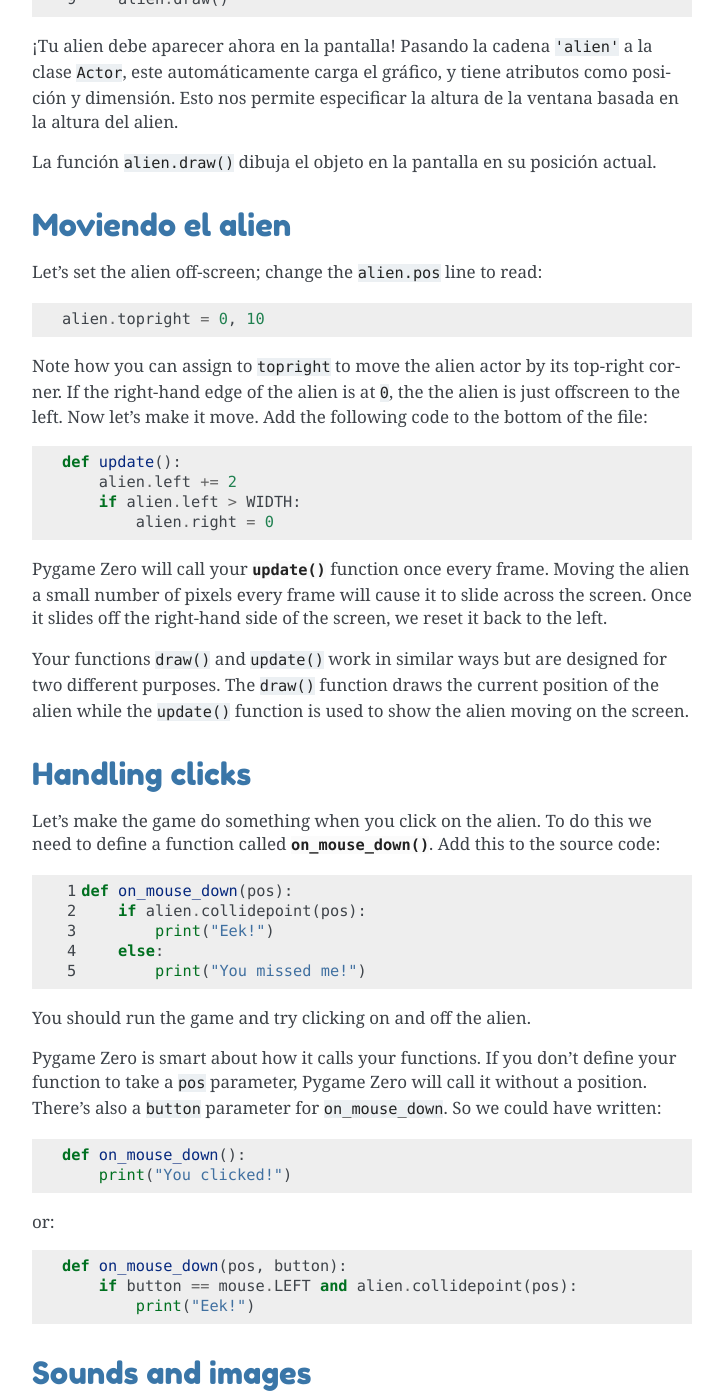
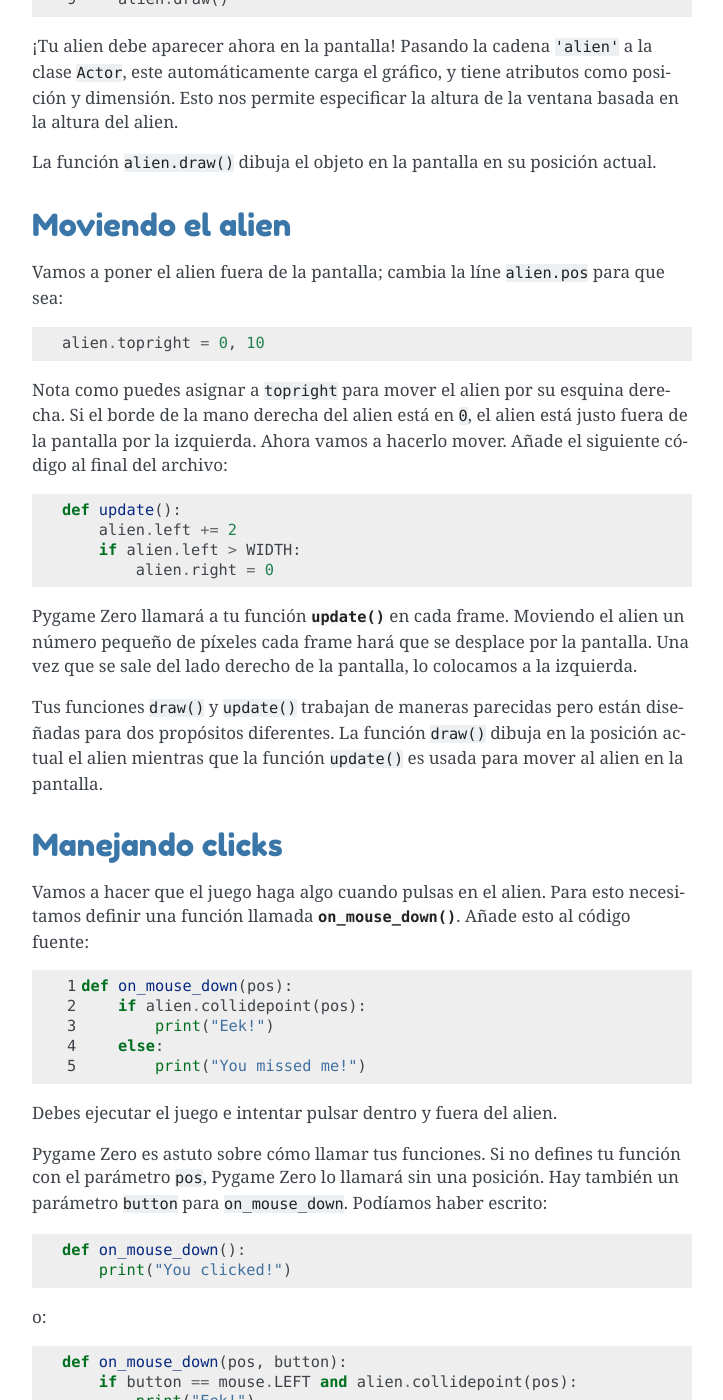
Before and after one commit to alcarazzam/pgzero-spanish, a Sphinx documentation site: the page built from doc/introduction.rst, in a window 1280 px wide and 1400 px high, scrolled down 2225 px. Shown: the whole window, without its empty margins (388-1111 px from the left). Built offline with Sphinx 7.4.7, drawn with Linux system fonts in a browser that asks for light colours; pages that are not in the unit, such as notebooks, are missing from menus; some of the changed text lies outside the part shown.

Commit message:
Update introduction

```diff
--- a/doc/introduction.rst
+++ b/doc/introduction.rst
@@ -116,36 +116,37 @@ actual.
 Moviendo el alien
 -----------------
 
-Let's set the alien off-screen; change the ``alien.pos`` line to read::
+Vamos a poner el alien fuera de la pantalla; cambia la líne ``alien.pos`` para
+que sea::
 
     alien.topright = 0, 10
 
-Note how you can assign to ``topright`` to move the alien actor by its
-top-right corner. If the right-hand edge of the alien is at ``0``, the the
-alien is just offscreen to the left.  Now let's make it move. Add the following
-code to the bottom of the file::
+Nota como puedes asignar a ``topright`` para mover el alien por su esquina
+derecha. Si el borde de la mano derecha del alien está en ``0``, el alien está
+justo fuera de la pantalla por la izquierda. Ahora vamos a hacerlo mover. Añade
+el siguiente código al final del archivo::
 
     def update():
         alien.left += 2
         if alien.left > WIDTH:
             alien.right = 0
 
-Pygame Zero will call your :func:`update` function once every frame. Moving the
-alien a small number of pixels every frame will cause it to slide across the
-screen. Once it slides off the right-hand side of the screen, we reset it back
-to the left.
+Pygame Zero llamará a tu función :func:`update` en cada frame. Moviendo el alien
+un número pequeño de píxeles cada frame hará que se desplace por la pantalla.
+Una vez que se sale del lado derecho de la pantalla, lo colocamos a la izquierda.
 
-Your functions ``draw()`` and ``update()`` work in similar ways but are designed for two different purposes.
-The ``draw()`` function draws the current position of the alien while the ``update()`` function is used to show the alien
-moving on the screen.
+Tus funciones ``draw()`` y ``update()`` trabajan de maneras parecidas pero están
+diseñadas para dos propósitos diferentes. La función ``draw()`` dibuja en la
+posición actual el alien mientras que la función ``update()`` es usada para
+mover al alien en la pantalla.
 
 
-Handling clicks
----------------
+Manejando clicks
+----------------
 
-Let's make the game do something when you click on the alien. To do this we
-need to define a function called :func:`on_mouse_down`. Add this to the source
-code::
+Vamos a hacer que el juego haga algo cuando pulsas en el alien. Para esto
+necesitamos definir una función llamada :func:`on_mouse_down`. Añade esto al
+código fuente::
 
     def on_mouse_down(pos):
         if alien.collidepoint(pos):
@@ -153,17 +154,16 @@ code::
         else:
             print("You missed me!")
 
-You should run the game and try clicking on and off the alien.
+Debes ejecutar el juego e intentar pulsar dentro y fuera del alien.
 
-Pygame Zero is smart about how it calls your functions. If you don't define
-your function to take a ``pos`` parameter, Pygame Zero will call it without
-a position. There's also a ``button`` parameter for ``on_mouse_down``. So we
-could have written::
+Pygame Zero es astuto sobre cómo llamar tus funciones. Si no defines tu función
+con el parámetro ``pos``, Pygame Zero lo llamará sin una posición. Hay también
+un parámetro ``button`` para ``on_mouse_down``. Podíamos haber escrito::
 
     def on_mouse_down():
         print("You clicked!")
 
-or::
+o::
 
     def on_mouse_down(pos, button):
         if button == mouse.LEFT and alien.collidepoint(pos):
@@ -171,17 +171,17 @@ or::
 
 
 
-Sounds and images
------------------
+Sonidos e imágenes
+------------------
 
-Now let's make the alien appear hurt. Save these files:
+Vamos a hacer que el alien parezca herido. Guarda estos archivos:
 
-* `alien_hurt.png <_static/alien_hurt.png>`_ - save this as ``alien_hurt.png``
-  in the ``images`` directory.
-* `eep.wav <_static/eep.wav>`_ - create a directory called ``sounds`` and save
-  this as ``eep.wav`` in that directory.
+* `alien_hurt.png <_static/alien_hurt.png>`_ - guarda esto como
+  ``alien_hurt.png`` en el directorio ``images``.
+* `eep.wav <_static/eep.wav>`_ - crea un directorio llamado ``sounds`` y guarda
+  esto como ``eep.wav`` en ese directorio.
 
-Your project should now look like this:
+Tu proyecto debe verse así ahora:
 
 .. code-block:: none
 
@@ -193,29 +193,29 @@ Your project should now look like this:
     │   └── eep.wav
     └── intro.py
 
-``sounds/`` is the standard directory that Pygame Zero will look in to find
-your sound files.
+``sounds/`` es el directorio estándar en el que Pygame Zero mirará para buscar
+tus archivos de sonido.
 
-Now let's change the ``on_mouse_down`` function to use these new resources::
+Vamos a cambiar la función ``on_mouse_down`` para que use esos nuevos archivos::
 
     def on_mouse_down(pos):
         if alien.collidepoint(pos):
             alien.image = 'alien_hurt'
             sounds.eep.play()
 
-Now when you click on the alien, you should hear a sound, and the sprite will
-change to an unhappy alien.
+Cuando ahora pulsas al alien, debes escuchar un sonido, y el objeto se cambiará
+a un alien triste.
 
-There's a bug in this game though; the alien doesn't ever change back to a
-happy alien (but the sound will play on each click). Let's fix this next.
+Hay un fallo en este juego; el alien no vuelve a cambiar al alien feliz (pero
+el el sonido se escuchará en cada click). Vamos a corregirlo ahora.
 
 
-Clock
+Reloj
 -----
 
-If you're familiar with Python outside of games programming, you might know the
-``time.sleep()`` method that inserts a delay. You might be tempted to write
-code like this::
+Si estás familizrizado con Python fuera la programación de juegos, deberías
+conocer la función ``time.sleep()`` que realiza una pausa. Podrías estar
+tentado a escribir un código como este::
 
     def on_mouse_down(pos):
         if alien.collidepoint(pos):
@@ -224,17 +224,17 @@ code like this::
             time.sleep(1)
             alien.image = 'alien'
 
-Unfortunately, this is not at all suitable for use in a game. ``time.sleep()``
-blocks all activity; we want the game to go on running and animating. In fact
-we need to return from ``on_mouse_down``, and let the game work out when to
-reset the alien as part of its normal processing, all the while running your
-``draw()`` and ``update()`` methods.
+Desafortunadamente, esto no es del todo válido para usarlo en un juego.
+``time.sleep()`` bloquea toda la actividad; queremos que el juego vaya
+funcionando y animando. De hecho, necesitamos salir de ``on_mouse_down``, y
+dejar que el juego funcione cuando reseteamos el alien como parte del procesado
+normal, todo mientras ejecutamos tus funciones ``draw()`` y ``update()``
 
-This is not difficult with Pygame Zero, because it has a built-in
-:class:`Clock` that can schedule functions to be called later.
+Esto no es difícil con Pygame Zero, porque tiene la función implícita
+:class:`Clock` que puede programar funciones para que sean llamadas después
 
-First, let's "refactor" (ie. re-organise the code). We can create functions to
-set the alien as hurt and also to change it back to normal::
+Primero, vamos a "refractar" (reorganizar el código). Podemos crear funciones
+para poner el alien como herido y para que vuelva a estar normal::
 
     def on_mouse_down(pos):
         if alien.collidepoint(pos):
@@ -249,36 +249,38 @@ set the alien as hurt and also to change it back to normal::
     def set_alien_normal():
         alien.image = 'alien'
 
-This is not going to do anything different yet. ``set_alien_normal()`` won't be
-called. But let's change ``set_alien_hurt()`` to use the clock, so that the
-``set_alien_normal()`` will be called a little while after. ::
+Esto no va a haver nada diferente todavía. ``set_alien_normal()`` no será
+llamado. Pero vamos a cambiar ``set_alien_hurt()`` para usar el reloj, para que
+``set_alien_normal()`` sea llamado un poco después::
 
     def set_alien_hurt():
         alien.image = 'alien_hurt'
         sounds.eep.play()
         clock.schedule_unique(set_alien_normal, 0.5)
 
-``clock.schedule_unique()`` will cause ``set_alien_normal()`` to be called
-after ``0.5`` second. ``schedule_unique()`` also prevents the same function
-being scheduled more than once, such as if you click very rapidly.
+``clock.schedule_unique()`` hará que ``set_alien_normal()`` sea llamado ``0,5``
+segundos después. ``schedule_unique()`` también previene que la misma función
+sea llamada más de una vez, como cuando pulsas muy rápido.
 
-Try it, and you'll see the alien revert to normal after 0.5 second. Try clicking
-rapidly and verify that the alien doesn't revert until 0.5 second after the last
-click.
+Inténtalo, y verás el alien volver a estar normal después de 0,5 segundos.
+Intenta pulsar rápidamente y comprueba que el alien no vuelve estar normal
+después de 0,5 segundos después del primer click.
 
-``clock.schedule_unique()`` accepts both integers and float numbers for the time interval. in the tutorial we are using
-a float number to show this but feel free to use both to see the difference and effects the different values have.
+``clock.schedule_unique()`` acepta tanto enteros y números decimales para el
+intervalo de tiempo. En el tutorial estamos usando números decimales para
+mostrarlo, pero siéntete libre de usar ambos para ver las diferencias y efectos
+de distintos valores.
 
 
-Summary
+Resumen
 -------
 
-We've seen how to load and draw sprites, play sounds, handle input events, and
-use the built-in clock.
+Hemos visto como cargar y dibujar objetos, tocar sonidos, manejar eventos de
+entrada, y usar el reloj interno.
 
-You might like to expand the game to keep score, or make the alien move more
-erratically.
+Quizás quieras expandir el juego para mantener una puntuación, o hacer que el
+alien se mueva más erráticamente.
 
-There are lots more features built in to make Pygame Zero easy to use. Check
-out the :doc:`built in objects <builtins>` to learn how to use the rest of the
-API.
+Hay muchas más características hechas para hacer Pygame Zero fácil de usar.
+Compruébalo en :doc:`los objetos internos <builtins>` para aprender cómo usar
+el resto de la API.
```
Also changed, not shown: other parts of doc/introduction.rst (+1 -1 lines).
